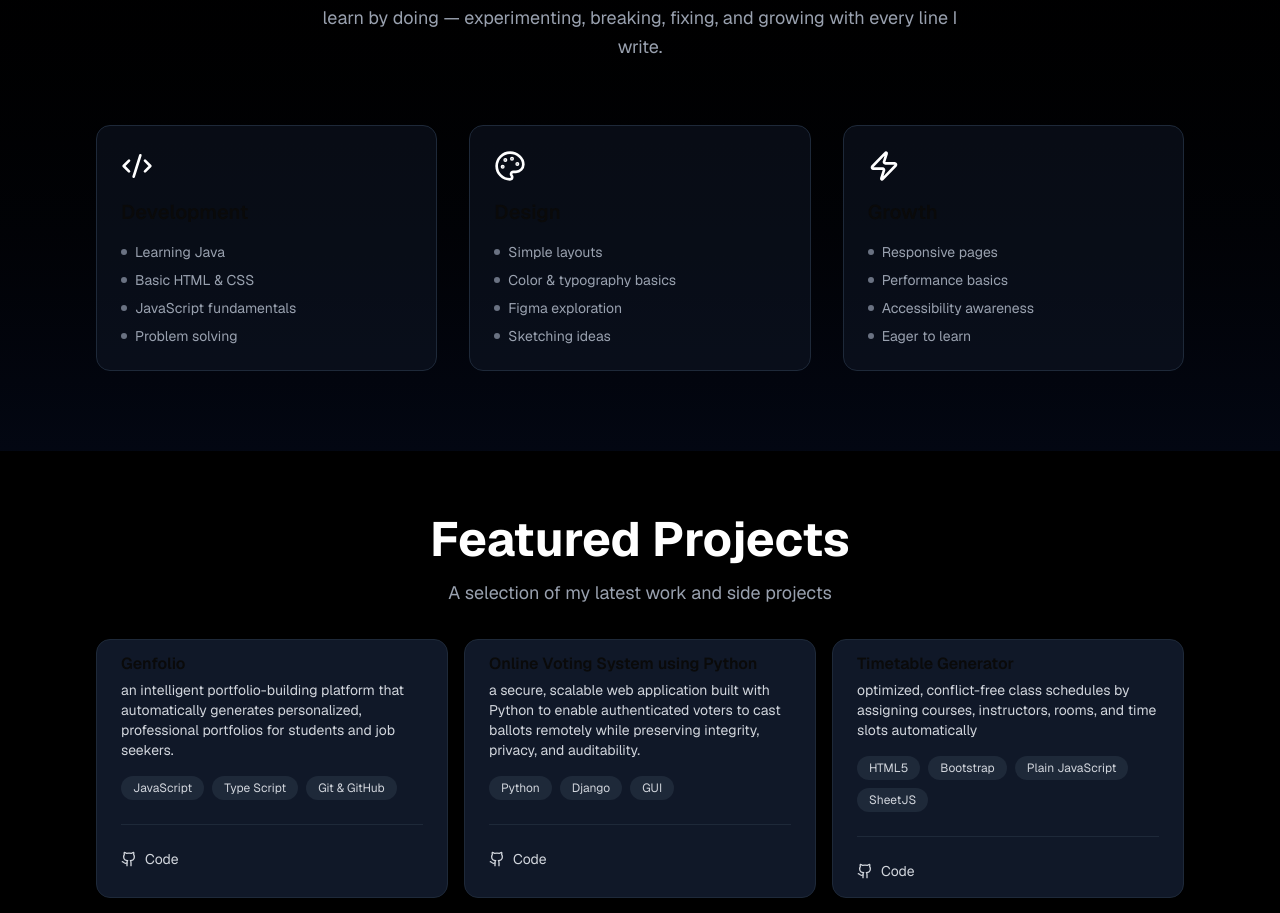
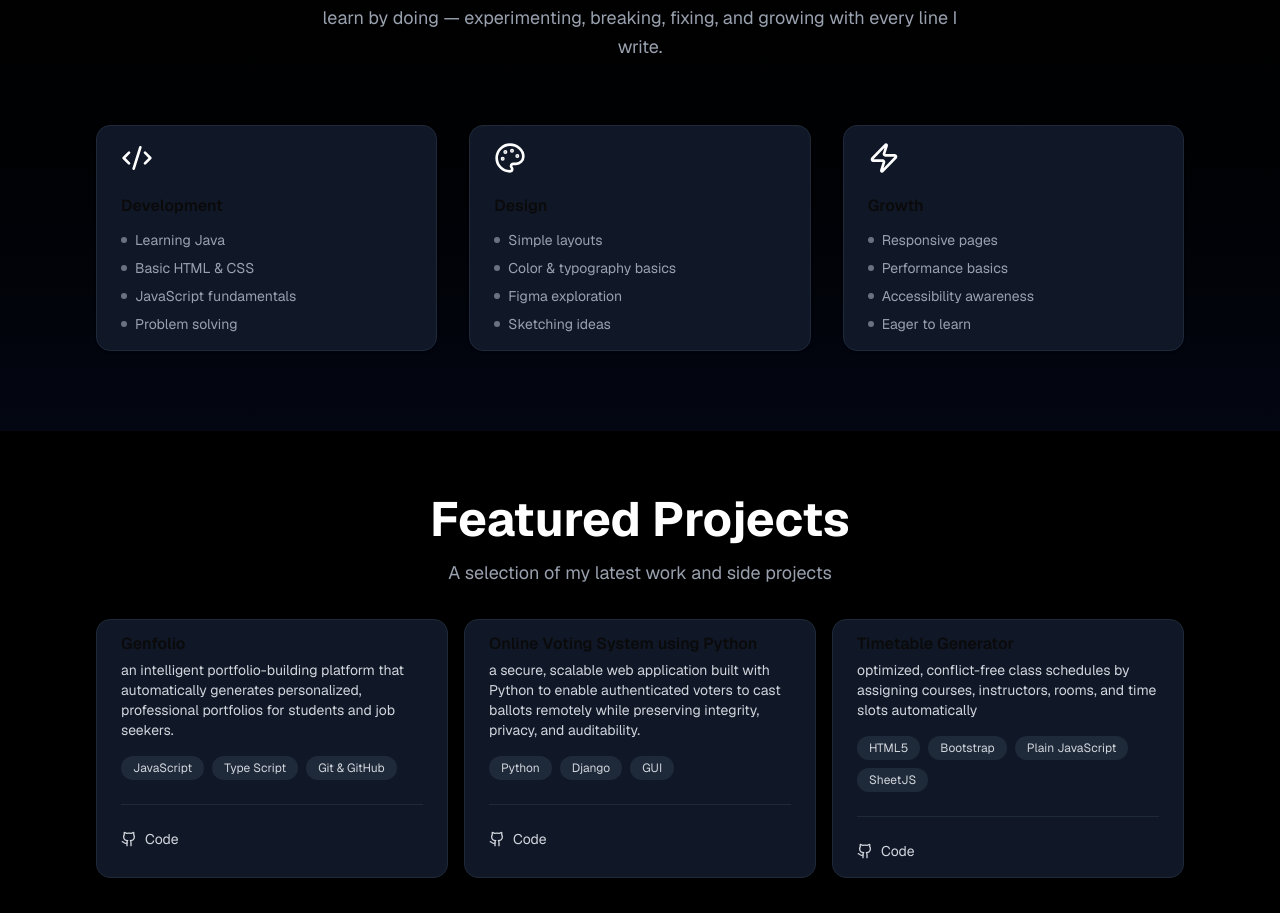
Before and after one commit to saran709/portfolio, a Next.js app: page / in a window 1280 px wide. Shown: the part 1000-1913 px from the top of the page. Built offline with nearby package versions, Linux system fonts and the light colour scheme.

Commit message:
Update about.tsx

```diff
--- a/components/about.tsx
+++ b/components/about.tsx
@@ -1,6 +1,7 @@
 "use client"
 import { motion } from "framer-motion"
 import { Code2, Palette, Zap } from "lucide-react"
+import { Card, CardHeader, CardTitle, CardContent } from "@/components/ui/card"
 
 export function About() {
   const skills = [
@@ -50,10 +51,14 @@ export function About() {
                 whileInView={{ opacity: 1, y: 0 }}
                 transition={{ duration: 0.8, delay: index * 0.1 }}
                 viewport={{ once: true }}
-                className="p-6 rounded-xl bg-gray-900/50 border border-gray-800 hover:border-gray-700 transition-colors"
+                className="h-full"
               >
+                <Card className="h-full bg-gray-900 border-gray-800 hover:border-gray-700 transition-all duration-300 hover:shadow-lg hover:shadow-gray-900/50 group overflow-hidden">
+                  <CardHeader>
                     <Icon className="w-8 h-8 mb-4 text-white" />
-                <h3 className="text-xl font-semibold mb-4">{skill.title}</h3>
+                    <CardTitle className="group-hover:text-white transition-colors text-card-foreground">{skill.title}</CardTitle>
+                  </CardHeader>
+                  <CardContent className="flex flex-col">
                     <ul className="space-y-2">
                       {skill.items.map((item) => (
                         <li key={item} className="text-gray-400 text-sm flex items-center">
@@ -62,6 +67,8 @@ export function About() {
                         </li>
                       ))}
                     </ul>
+                  </CardContent>
+                </Card>
               </motion.div>
             )
           })}
```
Lines whose indentation alone changed are shown as unchanged.
